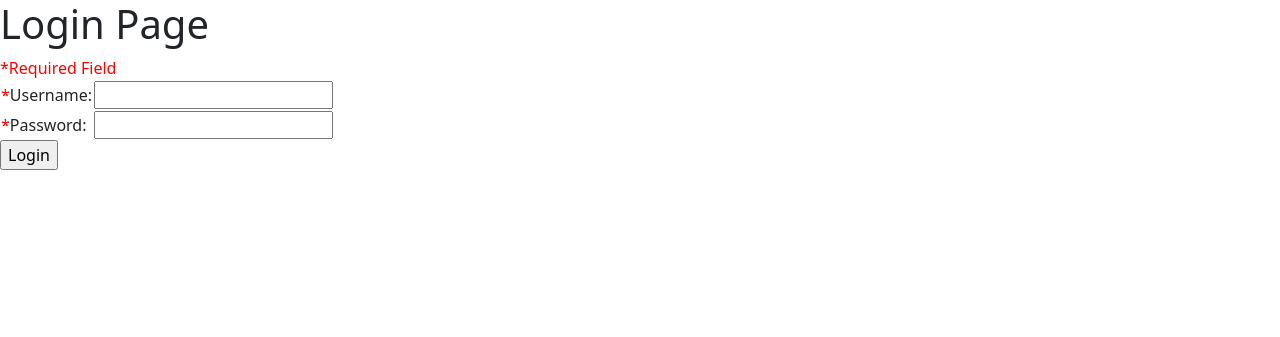
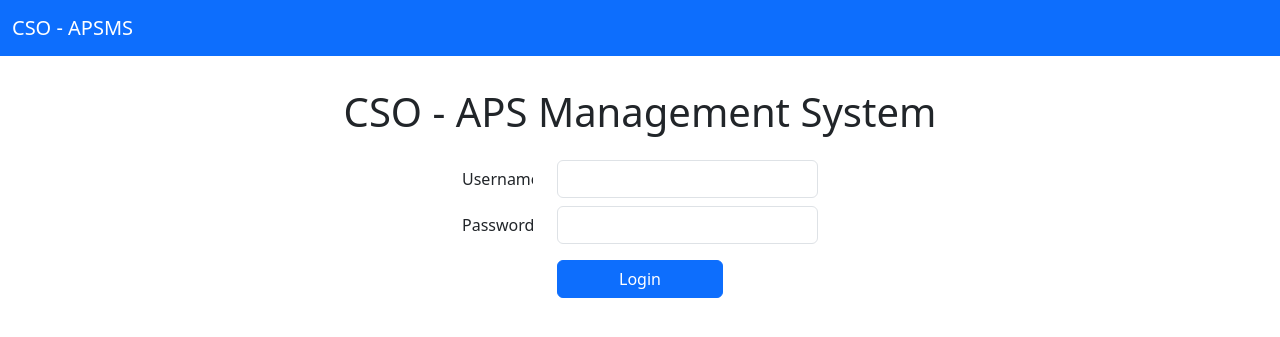
Before and after one commit to kfcampit/LBYCPG2-FinalProject, a PHP site: page /index.php in a window 1280 px wide. Shown: the top 337 px of the page. Run offline with PHP 8.4, Linux system fonts and the light colour scheme.

Commit message:
login update

```diff
--- a/_navbar.php
+++ b/_navbar.php
@@ -1,5 +1,16 @@
 <?php
-    if ($_SESSION['classification'] == "VC") {
+    if (empty($_SESSION['classification'])) {
+        if ($_SERVER['REQUEST_URI'] != '/index.php') {
+            header('Location: /index.php');
+        }
+        echo '
+        <nav class="navbar sticky-top navbar-dark bg-primary navbar-expand-lg" style="margin-bottom: 32px">
+        <div class="container-fluid">
+            <a class="navbar-brand" href="index.php">CSO - APSMS</a>
+        </div>
+        </nav>
+        ';
+    } else if ($_SESSION['classification'] == "VC") {
         echo '
         <nav class="navbar sticky-top navbar-dark bg-primary navbar-expand-lg" style="margin-bottom: 32px">
         <div class="container-fluid">
@@ -18,5 +29,5 @@
         </div>
         </nav>
         ';
-    }
+    } else header('Location: index.php');
 ?>
--- a/index.php
+++ b/index.php
@@ -24,15 +24,45 @@
         <style>.error {color: #FF0000}</style>
     </head>
     <body>
+        <?php include("_navbar.php") ?>
+        <div>
+            <h1 style="text-align: center; padding-bottom: 16px">CSO - APS Management System</h1>
+
+            <div class="container-sm">
                 <form action = "<?php echo htmlspecialchars($_SERVER["PHP_SELF"]); ?>" method = "post">
-            <h1>Login Page</h1>
-            <span class = "error">*Required Field</span>
+                    <!-- <span class = "error">*Required Field</span>
                     <table>
                         <tr><td><span class = "error">*</span>Username: </td><td><input type = "text" name = "user" /></td></tr>
                         <tr><td><span class = "error">*</span>Password: </td><td><input type = "password" name = "pass" /></td></tr>
-            </table>
-            <input type = "submit" name = "b1" value = "Login"/>
+                    </table> -->
+                    <div class="row justify-content-md-center" style = "padding-bottom: 8px">
+                        <div class="col-1">
+                            <input type="text" readonly class="form-control-plaintext" value="Username:">
+                        </div>
+                        <div class="col-3">
+                            <label for="user" class="visually-hidden">user</label>
+                            <input type="text" class="form-control" name="user">
+                        </div>
+                    </div>
+                    <div class="row justify-content-md-center" style = "padding-bottom: 16px">
+                        <div class="col-1">
+                            <input type="text" readonly class="form-control-plaintext" value="Password:">
+                        </div>
+                        <div class="col-3">
+                            <label for="pass" class="visually-hidden">pass</label>
+                            <input type="password" class="form-control" name="pass">
+                        </div>
+                    </div>
+                    <div class="row justify-content-md-center">
+                    <div class="d-grid gap-2 col-2">
+                        <button type="submit" class="btn btn-primary mb-3" name="b1">Login</button>
+                    </div>
+                    </div>
             </form>
+            </div>
+
+        </div>
+
         <?php
 
             function cleanInput($data) {
@@ -48,7 +78,7 @@
                 if (!$searchForUser) return false;
 
                 $data = mysqli_fetch_array($searchForUser);
-
+                if (!empty($data)) {
                     if ($data['password'] == cleanInput($pass)) {
                         $_SESSION['username'] = $data['username'];
                         $_SESSION['accountID'] = $data['accountID'];
@@ -56,6 +86,7 @@
                         $_SESSION['classification'] = $data['classification'];
 
                         return true;
+                    }
                 }
                 return false;
             }
@@ -65,7 +96,7 @@
                 $pass = $_POST['pass'];
 
                 if (checkIfValid($sqlconnect, $user, $pass) && !empty($user) && !empty($pass)) header('Location: dts.php');
-                else echo "<span class = 'error'>Incorrect username or password.</span>";
+                else echo "<div class = 'error' style='text-align: center'>Incorrect username or password.</div>";
                 die();
             }
         ?>
```
Lines whose indentation alone changed are shown as unchanged.
